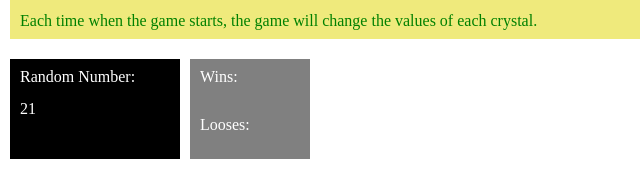
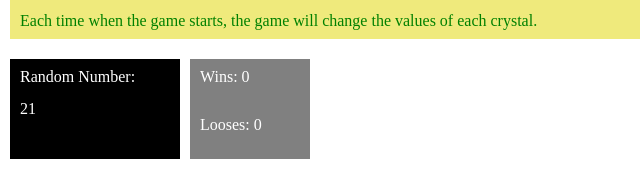
Before and after one commit to duydodevgithub/crystal-game, a plain HTML site: page index.html in a window 1280 px wide. Shown: the part 237-413 px from the top of the page, 0-640 px from the left. Drawn offline with nearby package versions, Linux system fonts and the light colour scheme.

Commit message:
update index file

```diff
--- a/index.html
+++ b/index.html
@@ -28,9 +28,9 @@
             </td>
             <td>
                 <div class="block">
-                <output id="wins">Wins:</output>
+                <output id="wins">Wins: 0</output>
                 <br><br><br>
-                <output id="looses">Looses:</output>
+                <output id="looses">Looses: 0</output>
                 </div>
             </td>
         </tr>
```
